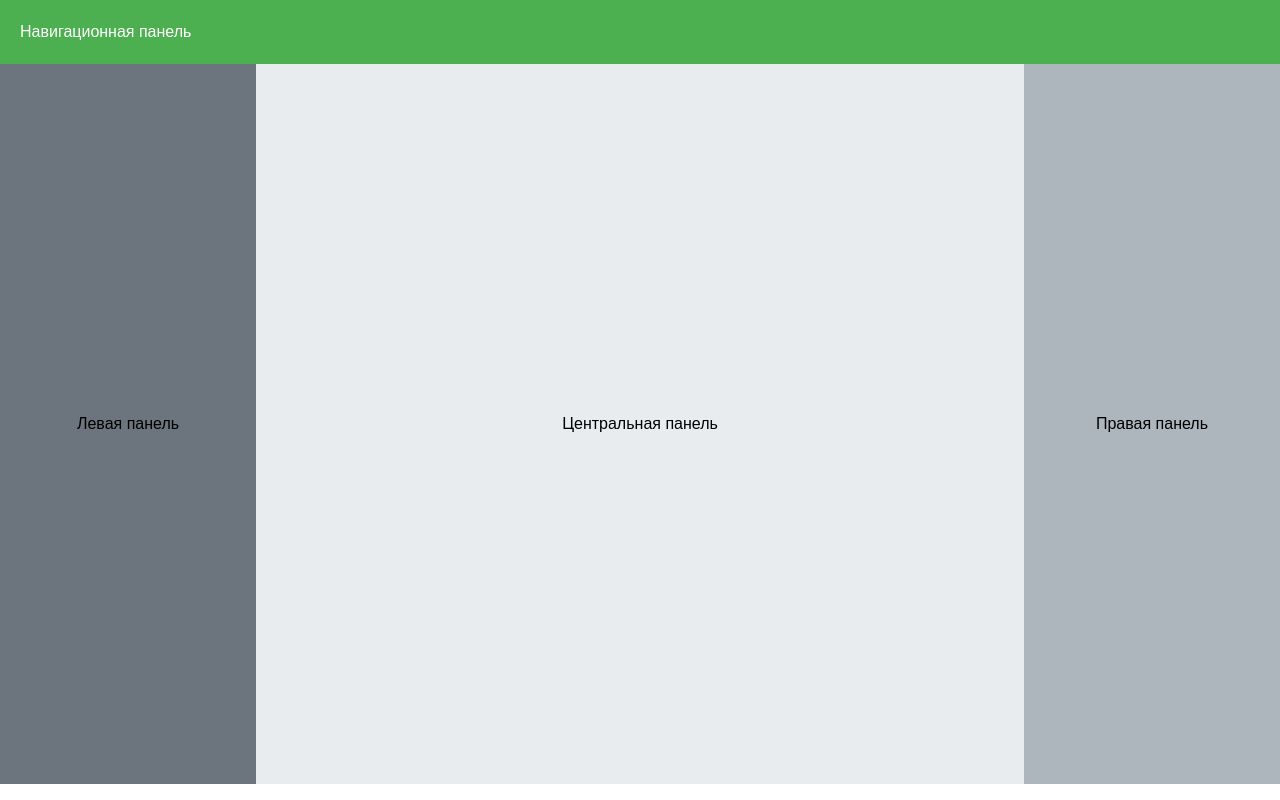
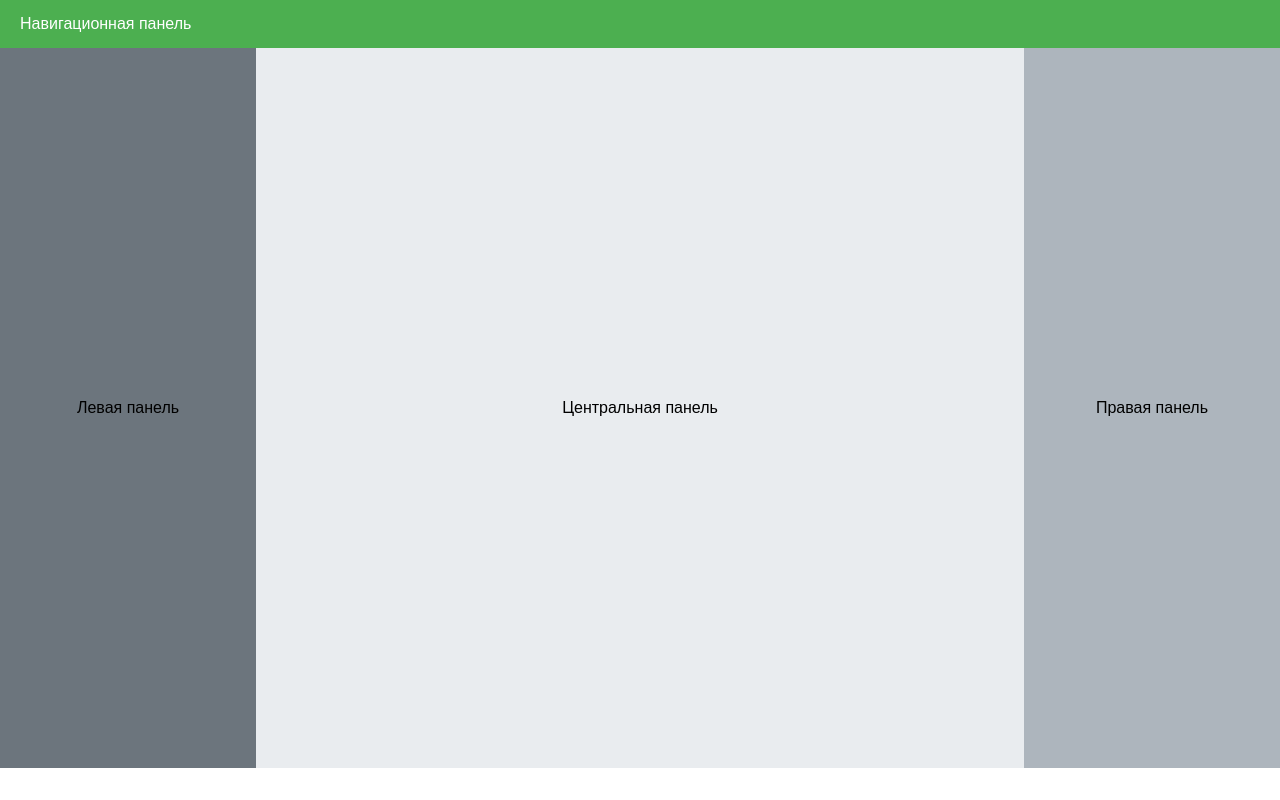
Before and after one commit to VsevolodShengelai/db-modeler-ui, a plain HTML site: page index.html in a window 1280 px wide. Drawn offline with Linux system fonts and the light colour scheme.

Commit message:
feat: Изменена высота навигационной панели

```diff
--- a/styles.css
+++ b/styles.css
@@ -6,7 +6,7 @@ body, html {
 }
 
 .navbar {
-    height: 8%;
+    height: 6%;
     background-color: #4CAF50;
     color: white;
     display: flex;
```
